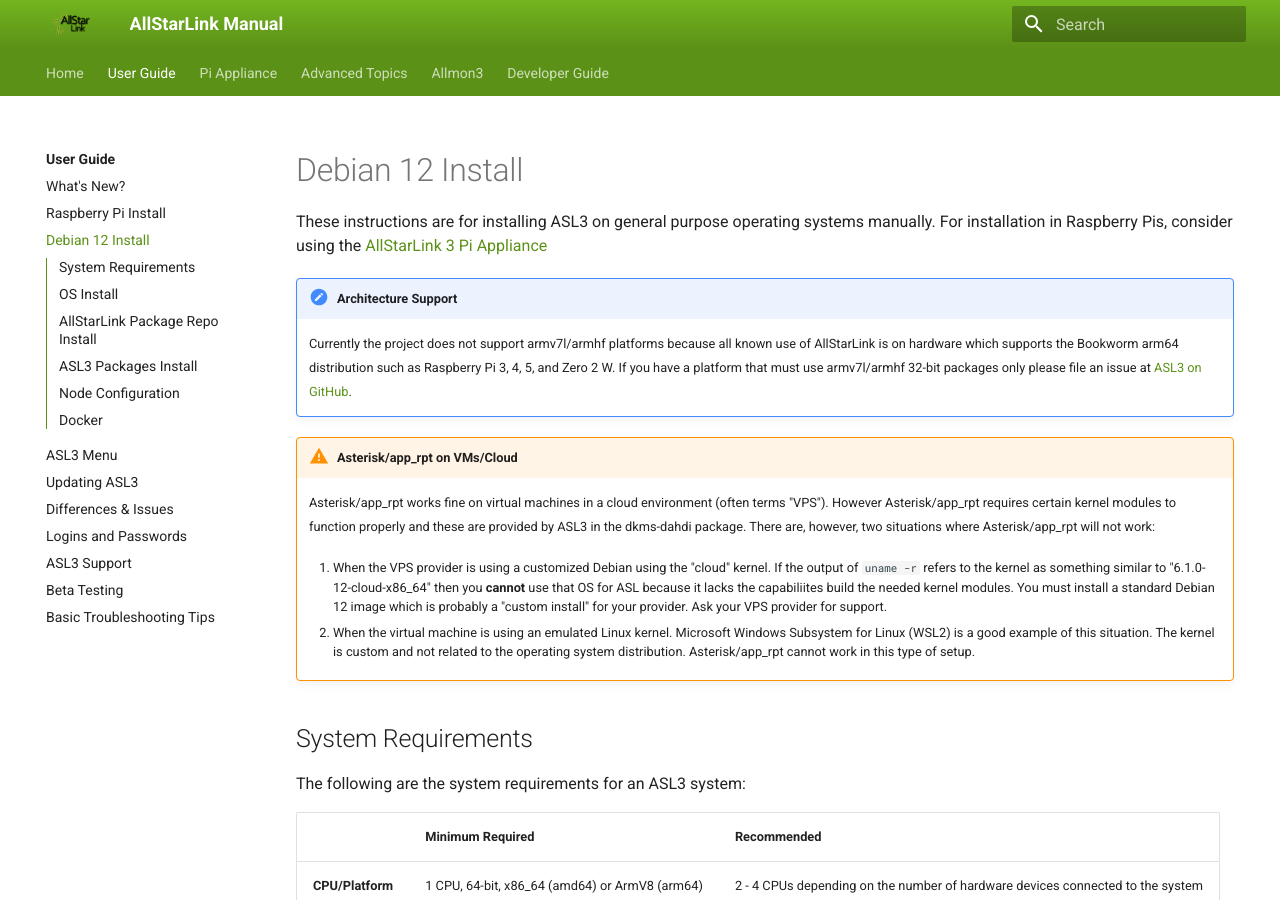
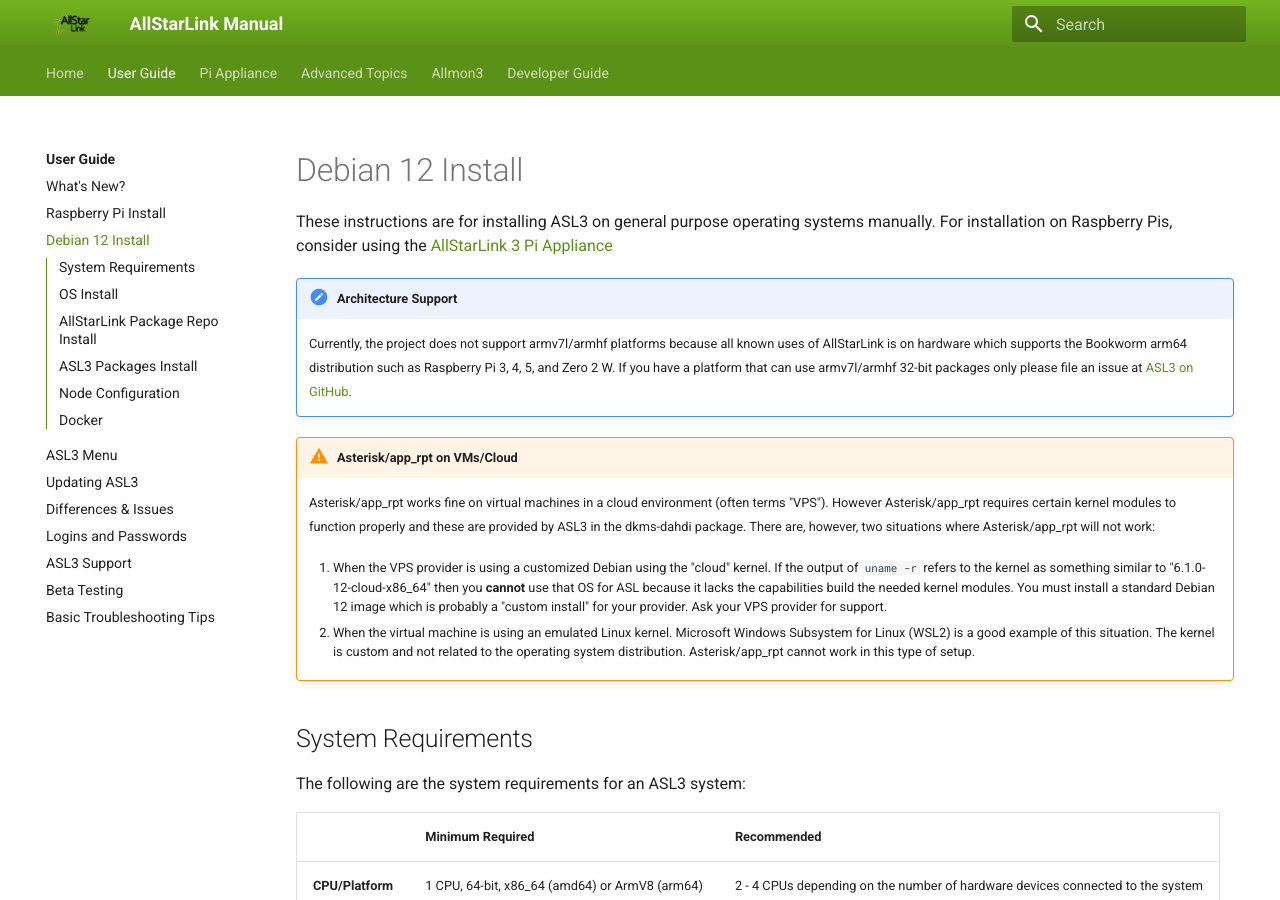
Before and after one commit to AllStarLink/ASL3-Manual, an MkDocs documentation site: the page built from docs/user-guide/install.md, in a window 1280 px wide and 900 px high. Built offline with MkDocs 1.6.1 and Material for MkDocs 9.7.7, drawn with Linux system fonts in a browser that asks for light colours; some of the changed text lies outside the part shown.

Commit message:
cleanups per Allan-N

```diff
--- a/docs/user-guide/install.md
+++ b/docs/user-guide/install.md
@@ -1,10 +1,10 @@
 # Debian 12 Install
 
 These instructions are for installing ASL3 on general purpose operating systems manually. For
-installation in Raspberry Pis, consider using the [AllStarLink 3 Pi Appliance](pi-detailed.md)
+installation on Raspberry Pis, consider using the [AllStarLink 3 Pi Appliance](pi-detailed.md)
 
 !!! note "Architecture Support"
-    Currently the project does not support armv7l/armhf platforms because all known use of AllStarLink is on hardware which supports the Bookworm arm64 distribution such as Raspberry Pi 3, 4, 5, and Zero 2 W. If you have a platform that must use armv7l/armhf 32-bit packages only please file an issue at [ASL3 on GitHub](https://github.com/AllStarLink/ASL3/issues).
+    Currently, the project does not support armv7l/armhf platforms because all known uses of AllStarLink is on hardware which supports the Bookworm arm64 distribution such as Raspberry Pi 3, 4, 5, and Zero 2 W. If you have a platform that can use armv7l/armhf 32-bit packages only please file an issue at [ASL3 on GitHub](https://github.com/AllStarLink/ASL3/issues).
 
 !!! warning "Asterisk/app_rpt on VMs/Cloud"
     Asterisk/app_rpt works fine on virtual machines in a cloud environment (often terms "VPS"). However
@@ -15,7 +15,7 @@
     1. When the VPS provider is using a customized Debian using the "cloud" kernel. If the
     output of `uname -r` refers to the kernel as something similar to
     "6.1.0-12-cloud-x86_64" then you **cannot** use that OS for ASL because it lacks the
-    capabiliites build the needed kernel modules. You must install a standard Debian 12
+    capabilities build the needed kernel modules. You must install a standard Debian 12
     image which is probably a "custom install" for your provider. Ask your VPS provider
     for support.
 
```
Also changed, not shown: other parts of docs/user-guide/install.md (+1 -1 lines), docs/adv-topics/uefi-secureboot.md (+1 -0 lines), docs/user-guide/index.md (+1 -1 lines).
